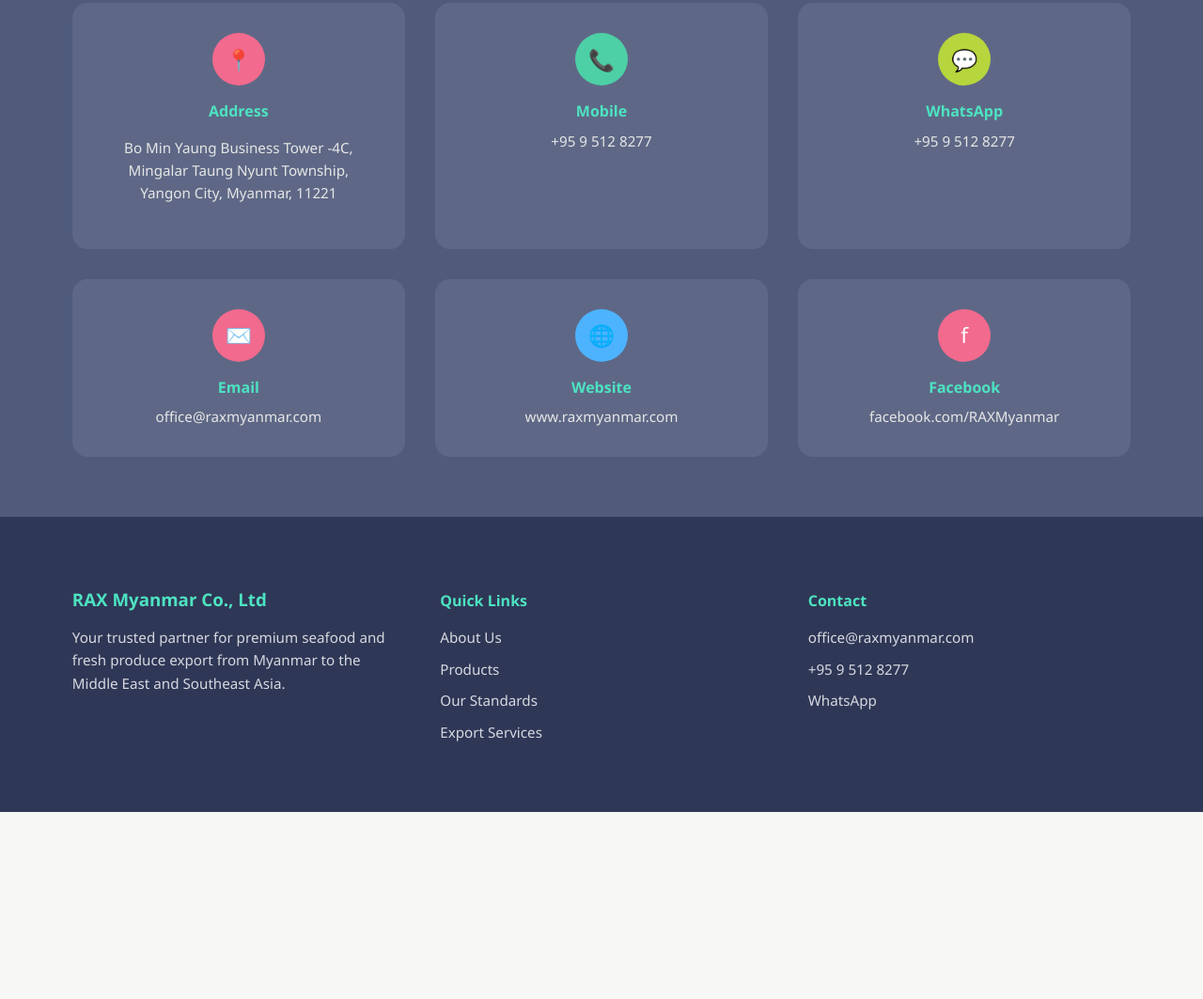
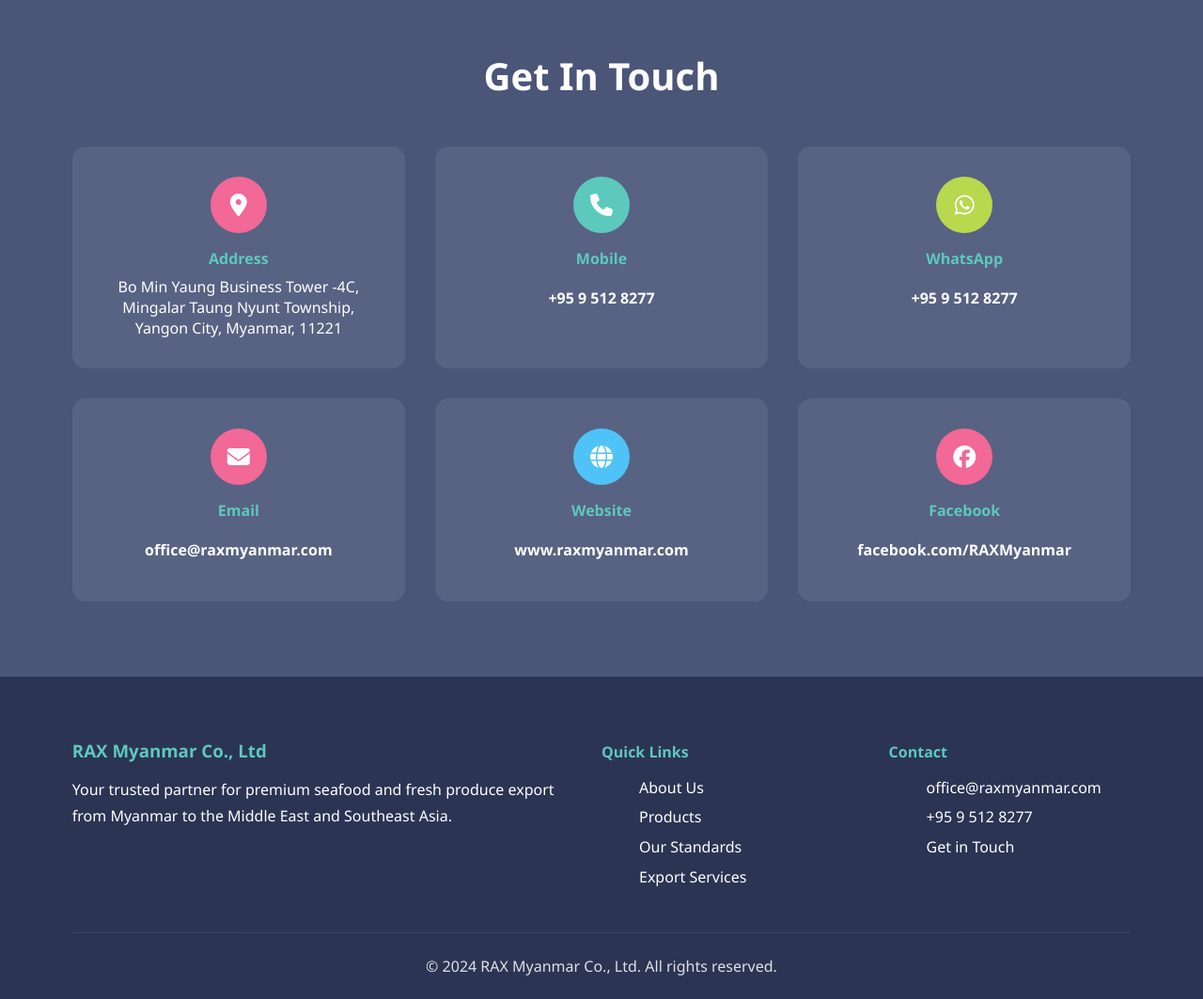
Before and after one commit to SultanHabibx/RAX-website, a plain HTML site: page products.html in a window 1280 px wide. Shown: the part 4045-5108 px from the top of the page at 94% size. Before the commit the page ends 4909 px from the top, so only its background shows below. Drawn offline with Linux system fonts and the light colour scheme.

Commit message:
Update products.html

```diff
--- a/products.html
+++ b/products.html
@@ -152,63 +152,8 @@
       color: #666;
     }
 
-    /* CONTACT */
-    .contact {
-      background: #1f3a3d;
-      color: #ffffff;
-      text-align: center;
-    }
 
-    .contact h2 {
-      color: #050505;
-      font-size: 2.2rem;
-    }
 
-    .contact p {
-      color: #e0e0e0;
-      max-width: 600px;
-      margin: 1rem auto 2rem;
-    }
-
-    .contact a {
-      display: inline-block;
-      padding: 12px 28px;
-      background: #f4a340;
-      color: #ffffff;
-      text-decoration: none;
-      border-radius: 30px;
-      font-weight: 600;
-    }
-    /* CONTACT AREA */
-.contact-area {
-  background: #505b7c;
-  padding: 4rem 6%;
-}
-
-.contact-grid {
-  display: grid;
-  grid-template-columns: repeat(auto-fit, minmax(260px, 1fr));
-  gap: 2rem;
-}
-
-.contact-card {
-  background: rgba(255,255,255,0.08);
-  border-radius: 16px;
-  padding: 2rem 1.5rem;
-  text-align: center;
-  color: #ffffff;
-}
-
-.contact-card h4 {
-  margin: 1rem 0 0.6rem;
-  color: #4de3c1;
-}
-
-.contact-card p {
-  color: #e6e6e6;
-  font-size: 0.95rem;
-  line-height: 1.6;
-}
 
 /* ICONS */
 .icon {
@@ -233,51 +178,7 @@
   color: #ffffff;
 }
 
-.footer-grid {
-  display: grid;
-  grid-template-columns: repeat(auto-fit, minmax(260px, 1fr));
-  gap: 3rem;
-}
 
-.site-footer h3,
-.site-footer h4 {
-  color: #4de3c1;
-  margin-bottom: 1rem;
-}
-
-.site-footer p,
-.site-footer li {
-  color: #d6d9e0;
-  font-size: 0.95rem;
-  line-height: 1.6;
-}
-
-.site-footer ul {
-  list-style: none;
-  padding: 0;
-}
-
-.site-footer li {
-  margin-bottom: 0.6rem;
-}
-.contact-card a {
-  color: #e6e6e6;
-  text-decoration: none;
-  font-size: 0.95rem;
-}
-
-.contact-card a:hover {
-  color: #4de3c1;
-}
-.footer-links a {
-  color: #d6d9e0;
-  text-decoration: none;
-  font-size: 0.95rem;
-}
-
-.footer-links a:hover {
-  color: #4de3c1;
-}
 /* HORIZONTAL SCROLL */
 .horizontal-scroll {
   display: flex;
@@ -435,6 +336,152 @@
 
   .nav-links a {
     font-size: 0.9rem;
+  }
+}
+/* CONTACT */
+    .contact {
+      background: #1f3a3d;
+      color: #ffffff;
+      text-align: center;
+      padding: 5rem 5%
+    }
+
+    .contact h2 {
+      color: #ffffff;
+      font-size: 2.2rem;
+      margin-bottom: 3rem;
+    }
+
+    .contact p {
+      color: #e0e0e0;
+      max-width: 600px;
+      margin: 1rem auto 2rem;
+    }
+
+    .contact a {
+      display: inline-block;
+      padding: 12px 28px;
+      background: transparent;
+      color: #ffffff;
+      text-decoration: none;
+      border-radius: 30px;
+      font-weight: 600;
+    }
+   .contact {
+  background: #4A5578;
+  padding: 5rem 6%;
+  color: #fff;
+}
+
+.contact h2 {
+  text-align: center;
+  font-size: 2.5rem;
+  margin-bottom: 3rem;
+}
+
+/* IMPORTANT CONTAINER */
+.contact-container {
+  max-width: 1200px;
+  margin: 0 auto;
+}
+
+.contact-grid {
+            max-width: 1200px;
+            margin: 0 auto;
+            display: grid;
+            grid-template-columns: repeat(auto-fit, minmax(280px, 1fr));
+            gap: 2rem;
+        }
+
+.contact-card {
+  background: rgba(255,255,255,0.08);
+  border-radius: 14px;
+  padding: 2rem 1.5rem;
+  text-align: center;
+}
+
+.contact-icon {
+  width: 60px;
+  height: 60px;
+  margin: 0 auto 1rem;
+  border-radius: 50%;
+  background: #F26896;
+  display: flex;
+  align-items: center;
+  justify-content: center;
+  font-size: 1.5rem;
+}
+
+.contact-card:nth-child(2) .contact-icon { background: #5CC9BC; }
+.contact-card:nth-child(3) .contact-icon { background: #B8D84E; }
+.contact-card:nth-child(4) .contact-icon { background: #F26896; }
+.contact-card:nth-child(5) .contact-icon { background: #4FC3F7; }
+.contact-card:nth-child(6) .contact-icon { background: #F26896; }
+
+.contact-label {
+  color: #5CC9BC;
+  font-weight: 600;
+  margin-bottom: 0.5rem;
+}
+
+.contact-info a {
+  color: #fff;
+  text-decoration: none;
+}
+
+.contact-info a:hover {
+  color: #5CC9BC;
+}
+footer {
+  background: #2C3454;
+  color: #fff;
+  padding: 3rem 6% 1.5rem;
+}
+
+.footer-content {
+  max-width: 1200px;
+  margin: 0 auto;
+  display: grid;
+  grid-template-columns: 2fr 1fr 1fr;
+  gap: 3rem;
+}
+
+.footer-about h3,
+.footer-links h4 {
+  color: #5CC9BC;
+  margin-bottom: 1rem;
+}
+
+.footer-links ul {
+  list-style: none;
+}
+
+.footer-links ul li {
+  margin-bottom: 0.6rem;
+}
+
+.footer-links ul li a {
+  color: #fff;
+  text-decoration: none;
+}
+
+.footer-links ul li a:hover {
+  color: #5CC9BC;
+}
+
+.footer-bottom {
+  text-align: center;
+  margin-top: 2rem;
+  padding-top: 1.5rem;
+  border-top: 1px solid rgba(255,255,255,0.1);
+  opacity: 0.85;
+}
+
+/* MOBILE */
+@media (max-width: 768px) {
+  .footer-content {
+    grid-template-columns: 1fr;
+    text-align: center;
   }
 }
 
@@ -612,71 +659,71 @@
 </section>
 
 </section>
-<section class="contact-area" id="contact">
+<section id="contact" class="contact">
+  <h2>Get In Touch</h2>
 
-
+  <div class="contact-container">
     <div class="contact-grid">
 
       <div class="contact-card">
-      <div class="icon pink">📍</div>
-      <h4>Address</h4>
-      <p>
+        <div class="contact-icon"><i class="fa-solid fa-location-dot"></i></div>
+        <div class="contact-label">Address</div>
+        <div class="contact-info">
           Bo Min Yaung Business Tower -4C,<br>
           Mingalar Taung Nyunt Township,<br>
           Yangon City, Myanmar, 11221
-      </p>
+        </div>
       </div>
 
       <div class="contact-card">
-      <div class="icon green">📞</div>
-      <h4>Mobile</h4>
+        <div class="contact-icon"><i class="fa-solid fa-phone"></i></div>
+        <div class="contact-label">Mobile</div>
+        <div class="contact-info">
           <a href="tel:+9595128277">+95 9 512 8277</a>
-
+        </div>
       </div>
 
       <div class="contact-card">
-      <div class="icon lime">💬</div>
-      <h4>WhatsApp</h4>
-      <a href="https://wa.me/9595128277" target="_blank">
-  +95 9 512 8277
-</a>
-
+        <div class="contact-icon"><i class="fa-brands fa-whatsapp"></i></div>
+        <div class="contact-label">WhatsApp</div>
+        <div class="contact-info">
+          <a href="https://wa.me/9595128277" target="_blank">+95 9 512 8277</a>
+        </div>
       </div>
 
       <div class="contact-card">
-      <div class="icon pink">✉️</div>
-      <h4>Email</h4>
-      <a href="mailto:office@raxmyanmar.com">
-  office@raxmyanmar.com
-</a>
-
+        <div class="contact-icon"><i class="fa-solid fa-envelope"></i></div>
+        <div class="contact-label">Email</div>
+        <div class="contact-info">
+          <a href="mailto:office@raxmyanmar.com">office@raxmyanmar.com</a>
+        </div>
       </div>
 
       <div class="contact-card">
-      <div class="icon blue">🌐</div>
-      <h4>Website</h4>
-   <a href="https://www.raxmyanmar.com" target="_blank">
-  www.raxmyanmar.com
-</a>
-
+        <div class="contact-icon"><i class="fa-solid fa-globe"></i></div>
+        <div class="contact-label">Website</div>
+        <div class="contact-info">
+          <a href="https://www.raxmyanmar.com" target="_blank">www.raxmyanmar.com</a>
+        </div>
       </div>
 
       <div class="contact-card">
-      <div class="icon pink">f</div>
-      <h4>Facebook</h4>
-      <a href="https://www.facebook.com/share/1GQmFJypBw/?mibextid=wwXIfr" target="_blank">
+        <div class="contact-icon"><i class="fa-brands fa-facebook"></i></div>
+        <div class="contact-label">Facebook</div>
+        <div class="contact-info">
+          <a href="https://www.facebook.com/raxmyanmar.co" target="_blank">
             facebook.com/RAXMyanmar
           </a>
+        </div>
+      </div>
 
     </div>
   </div>
+</section>
+<footer>
+  <div class="footer-content">
 
-</section>
-<footer class="site-footer">
-
-  <div class="footer-grid">
-
-    <div>
+    <div class="footer-about">
       <h3>RAX Myanmar Co., Ltd</h3>
       <p>
         Your trusted partner for premium seafood and fresh produce export
@@ -684,34 +731,34 @@
       </p>
     </div>
 
-    <div>
+    <div class="footer-links">
       <h4>Quick Links</h4>
-      <ul class="footer-links">
-  <li><a href="https://raxmyanmar.com" target="_blank">About Us</a></li>
-  <li><a href="https://raxmyanmar.com" target="_blank">Products</a></li>
-  <li><a href="https://raxmyanmar.com" target="_blank">Our Standards</a></li>
-  <li><a href="https://raxmyanmar.com" target="_blank">Export Services</a></li>
+      <ul>
+        <li><a href="#about">About Us</a></li>
+        <li><a href="#products">Products</a></li>
+        <li><a href="#standards">Our Standards</a></li>
+        <li><a href="#export">Export Services</a></li>
       </ul>
-
     </div>
 
-    <div>
     <div class="footer-links">
       <h4>Contact</h4>
       <ul>
         <li><a href="mailto:office@raxmyanmar.com">office@raxmyanmar.com</a></li>
-                    <li><a href="tel:+959512827">+95 9 512 8277</a></li>
-                    <li><a href="https://wa.me/9595128277">WhatsApp</a></li>
+        <li><a href="tel:+9595128277">+95 9 512 8277</a></li>
+        <li><a href="#contact">Get in Touch</a></li>
       </ul>
-            </div>
-
-
-
     </div>
 
   </div>
 
+  <div class="footer-bottom">
+    &copy; 2024 RAX Myanmar Co., Ltd. All rights reserved.
+  </div>
 </footer>
+
+<link rel="stylesheet" href="https://cdnjs.cloudflare.com/ajax/libs/font-awesome/6.5.0/css/all.min.css">
+
 
 
 
```
Lines whose indentation alone changed are shown as unchanged.
